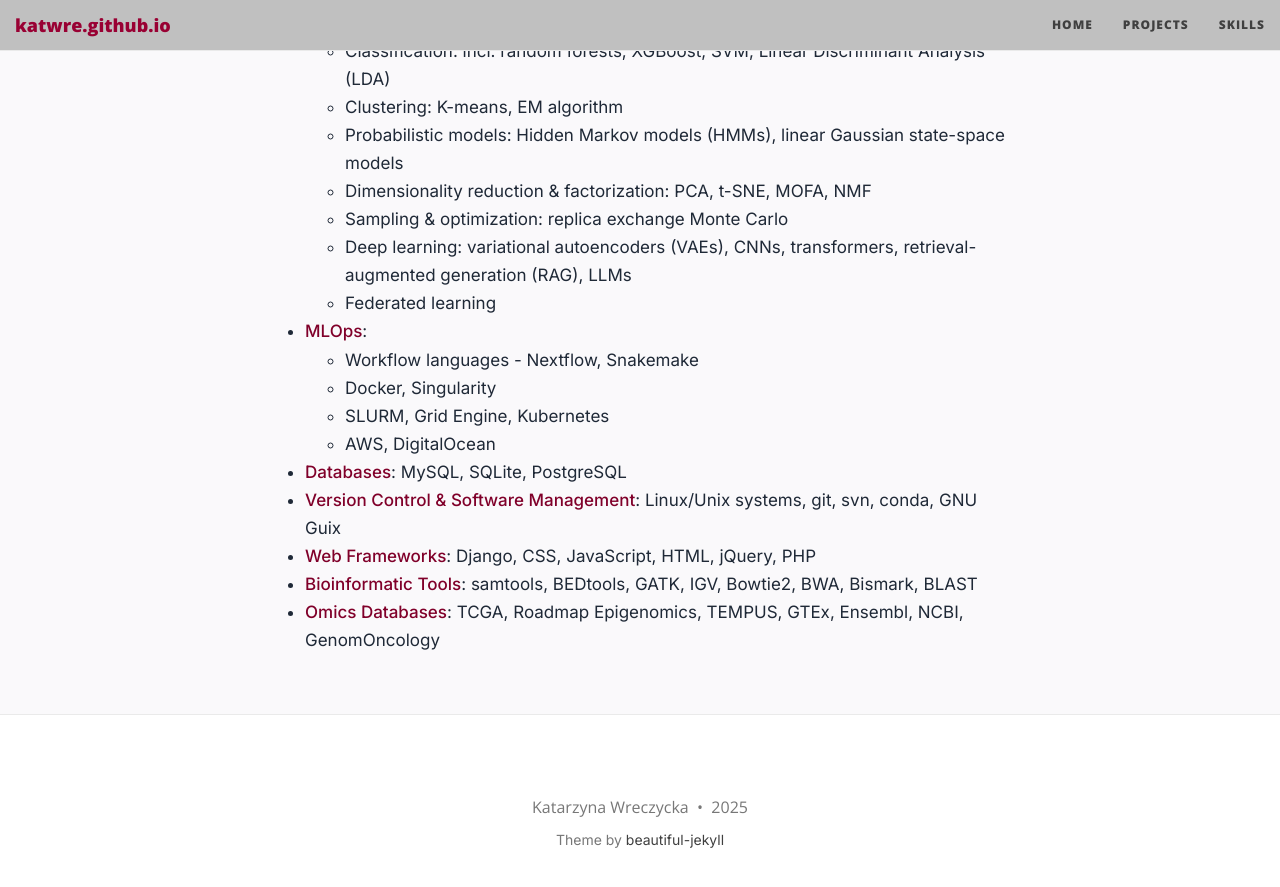
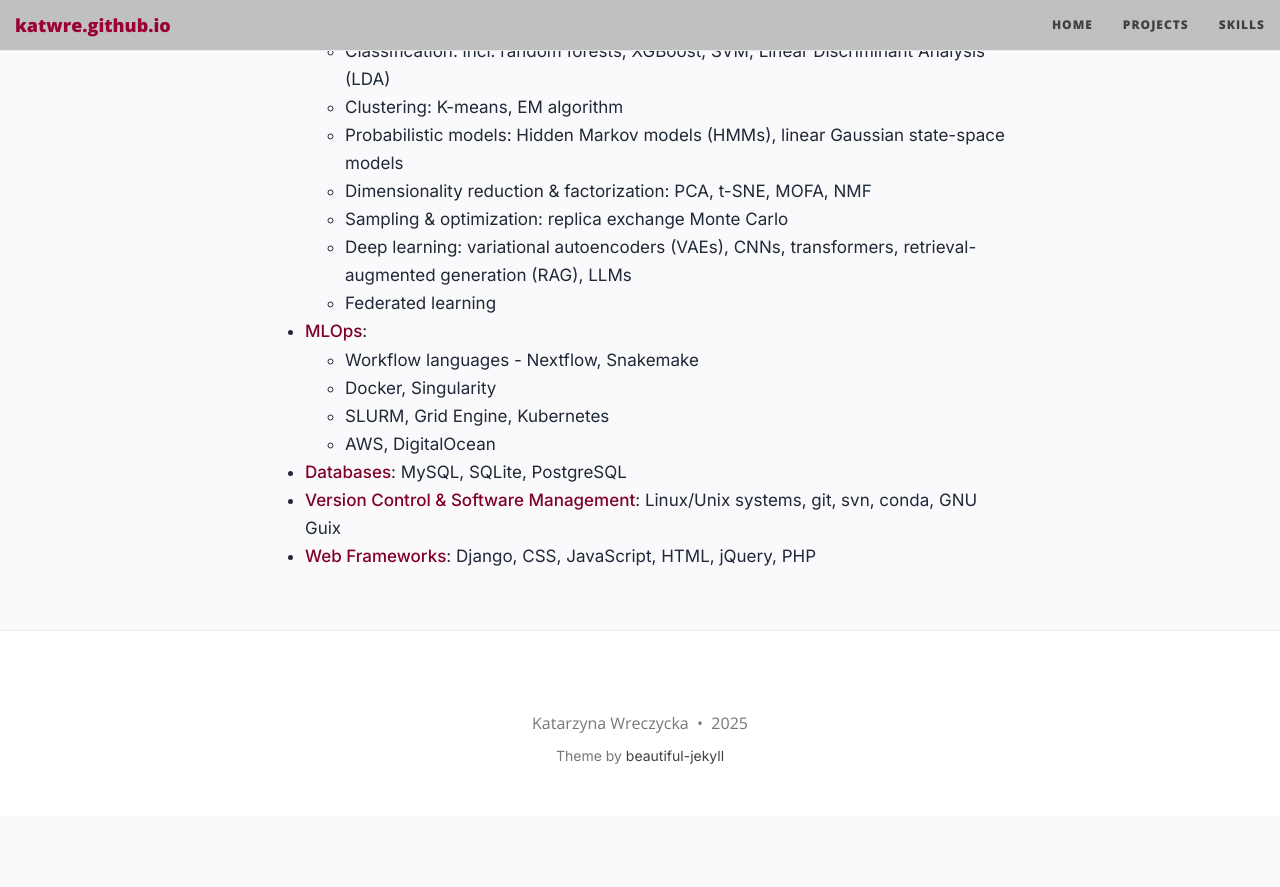
Before and after one commit to katwre/katwre.github.io, a Jekyll site: the page built from skills.md, in a window 1280 px wide and 900 px high, scrolled down 809 px. Shown: the top 887 px of the window. Built offline with Jekyll 4.4.1, drawn with Linux system fonts in a browser that asks for light colours; nearby versions of some CDN libraries; a style sheet for code colours, icons or effects is not loaded; after the commit the page ends 1625 px from its top, so only the background shows below that.

```diff
--- a/skills.md
+++ b/skills.md
@@ -288,7 +288,4 @@
 
   <li><span class="emphasize">Web Frameworks</span>: Django, CSS, JavaScript, HTML, jQuery, PHP</li>
 
-
-  <li><span class="emphasize">Bioinformatic Tools</span>: samtools, BEDtools, GATK, IGV, Bowtie2, BWA, Bismark, BLAST </li>
-  <li><span class="emphasize">Omics Databases</span>: TCGA, Roadmap Epigenomics, TEMPUS, GTEx, Ensembl, NCBI, GenomOncology</li>
 </ul>
```
Also changed, not shown: cv.md (+2 -2 lines), 1 other file.
